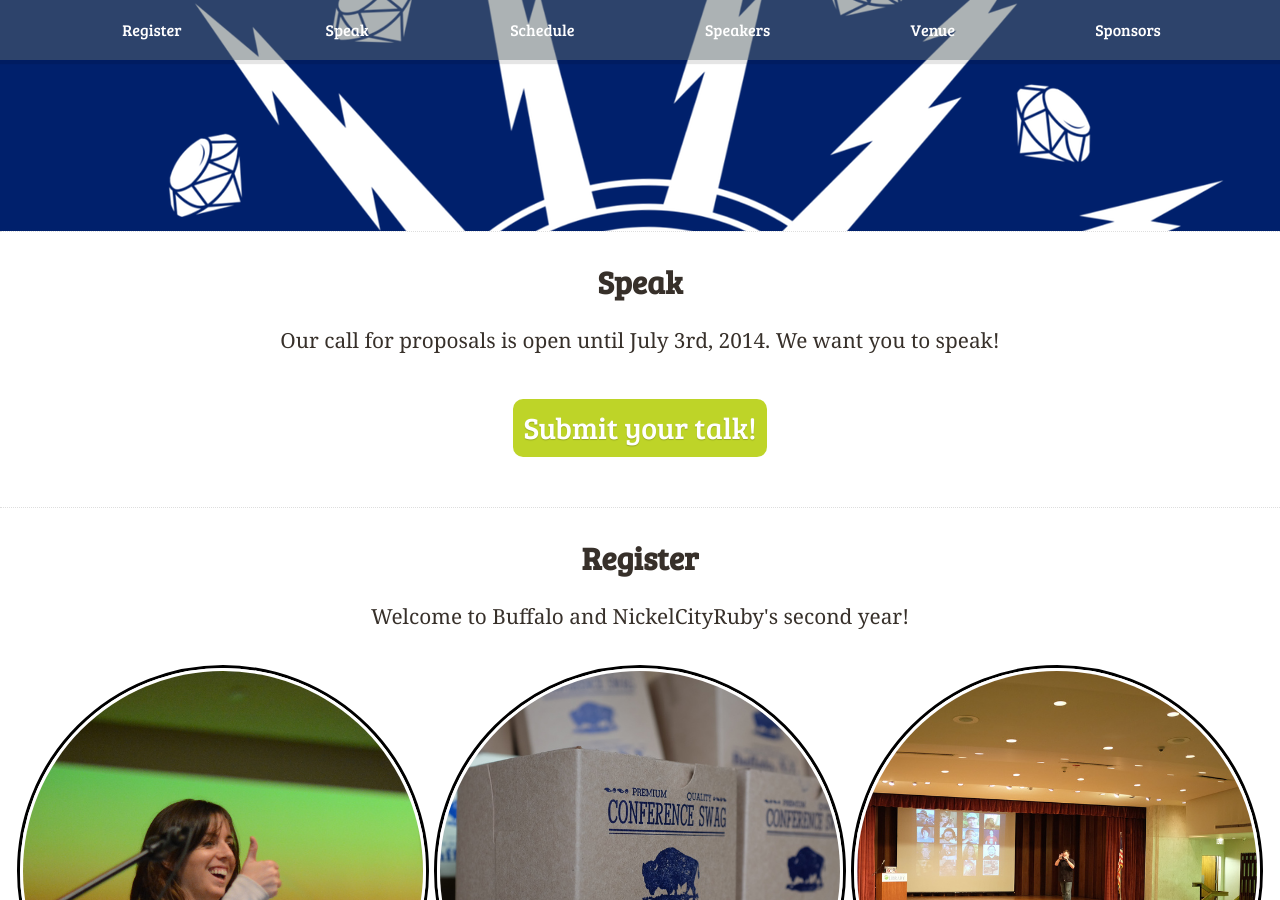
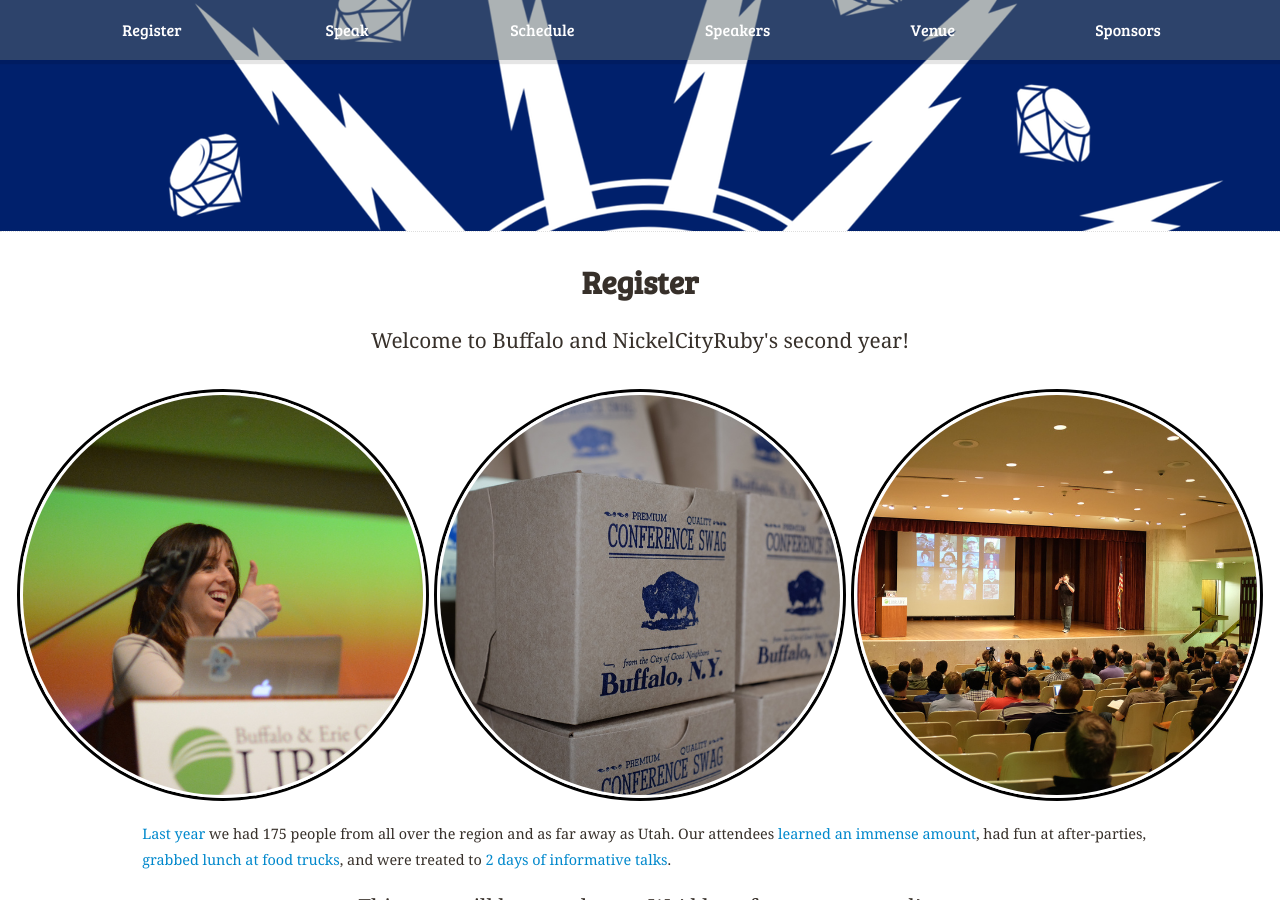
Before and after one commit to nysmakers/nysmakers.github.io, a Jekyll site: the page built from index.html, in a window 1280 px wide and 900 px high, scrolled down 339 px. Built offline with Jekyll 4.4.1, drawn with Linux system fonts in a browser that asks for light colours; some web fonts are replaced; comment, search, counter and statistics services are not loaded.

Commit message:
Ditch cfp

```diff
--- a/index.html
+++ b/index.html
@@ -19,16 +19,6 @@
 </section>
 
 <div id="contentContainer">
-  <section class="row-fluid" id="speak">
-    <h2 class="text-center">Speak</h2>
-    <p class="text-center">
-      Our call for proposals is open until July 3rd, 2014. We want you to speak!
-    </p>
-    <p class="text-center" style="clear:both;">
-      <a class="punch" href="https://nickelcityruby.wufoo.com/forms/nickel-city-ruby-conference-2014/">Submit your talk!</a>
-    </p>
-  </section>
-
   <section class="row-fluid" id="register">
     <h2 class="text-center">Register</h2>
     <p class="text-center">
```
